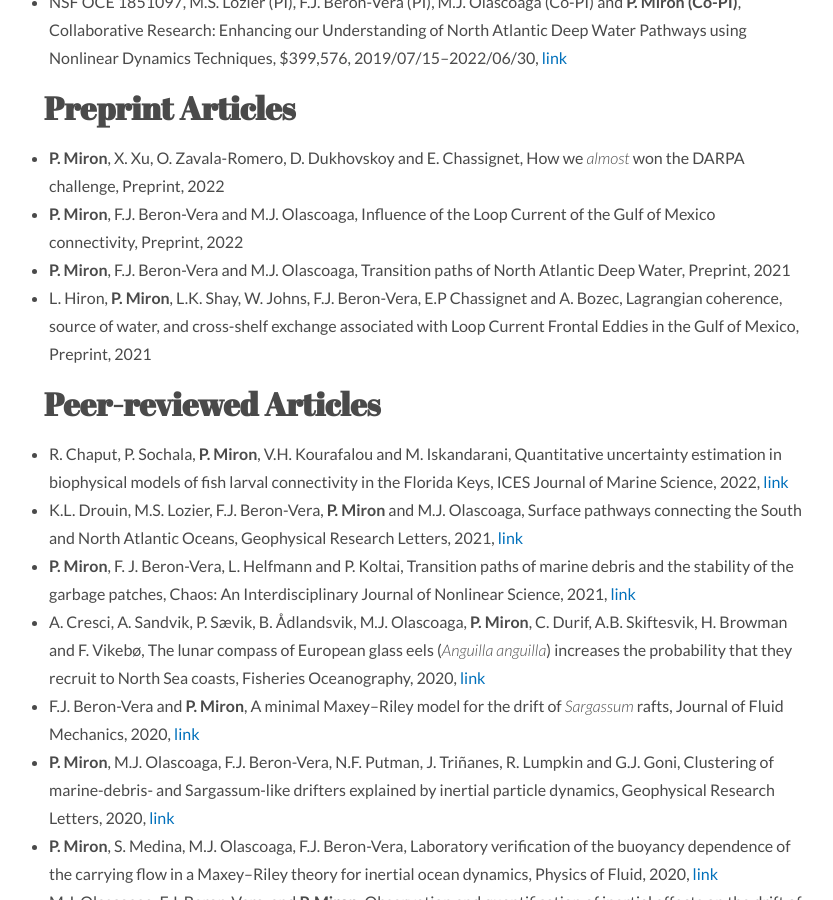
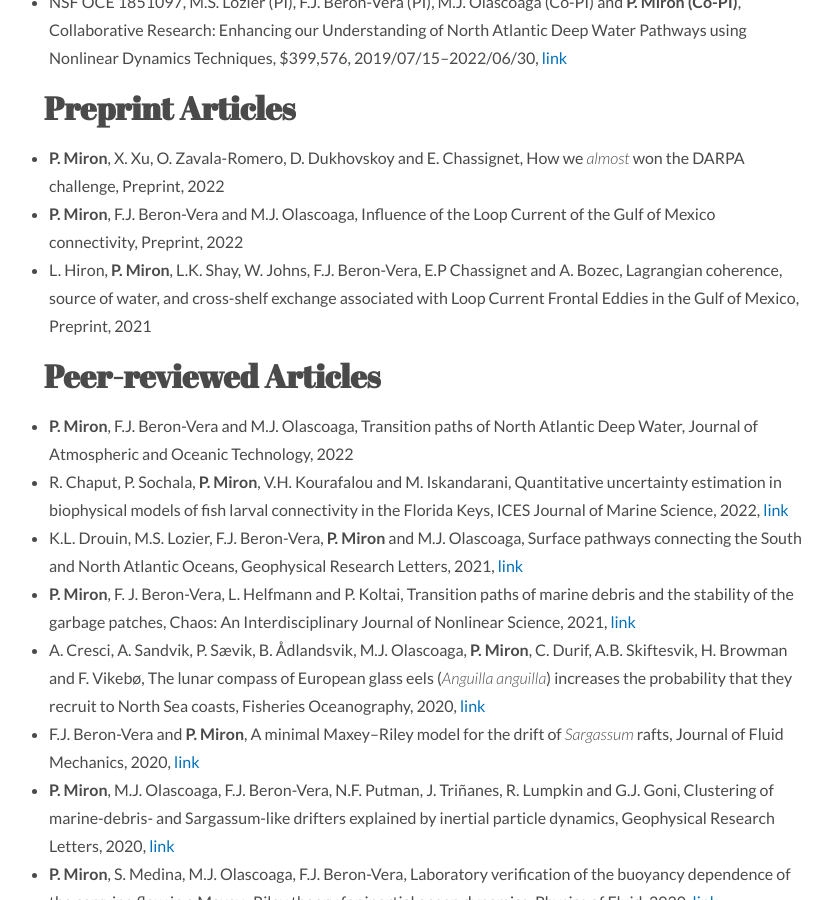
Before and after one commit to philippemiron/philippemiron.github.io, a Jekyll site: the page built from contributions.md, in a window 1280 px wide and 900 px high, scrolled down 859 px. Shown: the whole window, without its empty margins (212-1045 px from the left). Built offline with Jekyll 4.4.1, drawn with Linux system fonts in a browser that asks for light colours; nearby versions of some CDN libraries.

Commit message:
update papers

```diff
--- a/_data/preprint.yml
+++ b/_data/preprint.yml
@@ -8,11 +8,6 @@
   journal: Preprint
   year: '2022'
 
-- title: Transition paths of North Atlantic Deep Water
-  authors: '**P. Miron**, F.J. Beron-Vera and M.J. Olascoaga'
-  journal: Preprint
-  year: '2021'
-
 - title: Lagrangian coherence, source of water, and cross-shelf exchange associated with Loop Current Frontal Eddies in the Gulf of Mexico
   authors: 'L. Hiron, **P. Miron**, L.K. Shay, W. Johns, F.J. Beron-Vera, E.P Chassignet and A. Bozec'
   journal: Preprint
--- a/_data/publications.yml
+++ b/_data/publications.yml
@@ -1,3 +1,8 @@
+- title: Transition paths of North Atlantic Deep Water
+  authors: '**P. Miron**, F.J. Beron-Vera and M.J. Olascoaga'
+  journal: Journal of Atmospheric and Oceanic Technology
+  year: '2022'
+
 - title: Quantitative uncertainty estimation in biophysical models of fish larval connectivity in the Florida Keys
   authors: R. Chaput, P. Sochala, **P. Miron**, V.H. Kourafalou and M. Iskandarani
   journal: ICES Journal of Marine Science
```
